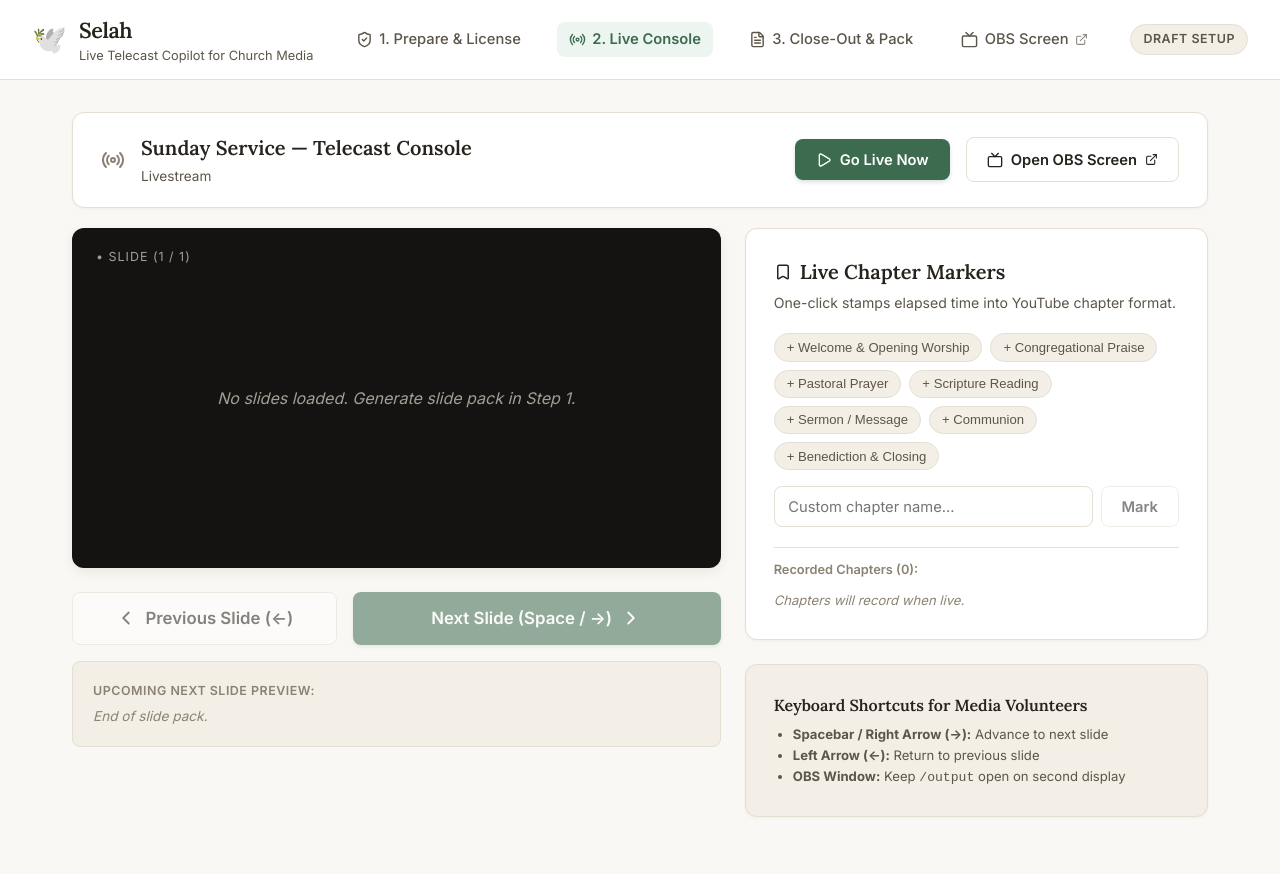
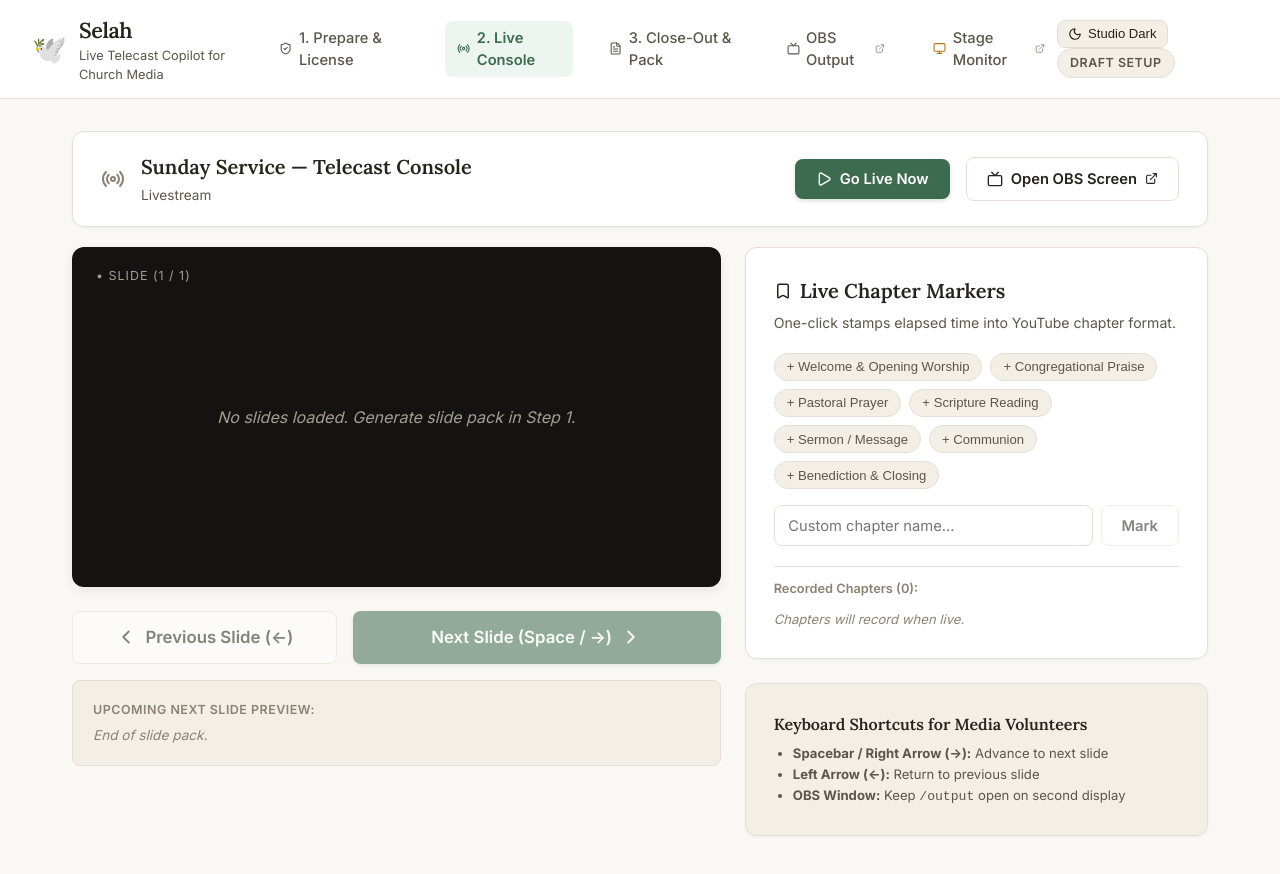
Before and after one commit to N-45div/Selah, a React (Vite) app in the folder frontend/: page /console in a window 1280 px wide. Shown: the top 874 px of the page. Built offline with nearby package versions, Linux system fonts and the light colour scheme.

Commit message:
feat(frontend): add studio dark booth mode switcher and telemetry progress styling

```diff
--- a/frontend/src/components/Header.jsx
+++ b/frontend/src/components/Header.jsx
@@ -1,10 +1,25 @@
-import React from 'react';
+import React, { useState, useEffect } from 'react';
 import { NavLink, Link } from 'react-router-dom';
-import { Radio, ShieldCheck, Tv, FileText, ExternalLink } from 'lucide-react';
+import { Radio, ShieldCheck, Tv, FileText, ExternalLink, Moon, Sun, Monitor } from 'lucide-react';
 
 export default function Header({ currentPlan, streamStatus }) {
+  const [isDarkMode, setIsDarkMode] = useState(false);
+
   const isLive = streamStatus === 'live' || (currentPlan && currentPlan.status === 'live');
   const isEnded = streamStatus === 'ended' || (currentPlan && currentPlan.status === 'ended');
+
+  // Toggle Dark Studio Mode
+  const toggleTheme = () => {
+    setIsDarkMode((prev) => {
+      const nextVal = !prev;
+      if (nextVal) {
+        document.body.classList.add('dark-mode');
+      } else {
+        document.body.classList.remove('dark-mode');
+      }
+      return nextVal;
+    });
+  };
 
   return (
     <header className="app-header">
@@ -40,12 +55,33 @@ export default function Header({ currentPlan, streamStatus }) {
           title="Open OBS / vMix Output Window"
         >
           <Tv size={17} />
-          <span>OBS Screen</span>
+          <span>OBS Output</span>
+          <ExternalLink size={13} style={{ opacity: 0.7 }} />
+        </a>
+
+        <a
+          href="/stage"
+          target="_blank"
+          rel="noopener noreferrer"
+          className="nav-link"
+          title="Open Stage Confidence Monitor"
+        >
+          <Monitor size={17} color="var(--amber-accent)" />
+          <span>Stage Monitor</span>
           <ExternalLink size={13} style={{ opacity: 0.7 }} />
         </a>
       </nav>
 
       <div className="header-status">
+        <button
+          type="button"
+          className="theme-toggle-btn"
+          onClick={toggleTheme}
+          title="Toggle Studio Dark Booth Mode"
+        >
+          {isDarkMode ? <><Sun size={14} color="#f0c56e" /> Paper</> : <><Moon size={14} /> Studio Dark</>}
+        </button>
+
         {isLive ? (
           <span className="status-badge status-live">
             <span className="pulse-dot"></span>
--- a/frontend/src/index.css
+++ b/frontend/src/index.css
@@ -38,6 +38,35 @@
   --font-sans: "Inter", -apple-system, BlinkMacSystemFont, "Segoe UI", Roboto, sans-serif;
   --radius: 8px;
   --radius-lg: 12px;
+}
+
+/* Studio Dark Mode for Dark Tech Booths */
+body.dark-mode {
+  --bg-paper: #121110;
+  --bg-card: #1c1b18;
+  --bg-subtle: #262420;
+  --bg-elevated: #2e2c26;
+
+  --ink-primary: #f5f2eb;
+  --ink-secondary: #b8b2a5;
+  --ink-muted: #807a70;
+  --border-color: #38342c;
+  --border-focus: #4e8a66;
+
+  --green-bg: #15291e;
+  --green-border: #235438;
+  --green-ink: #8ee0b1;
+  --green-accent: #4e8a66;
+
+  --amber-bg: #2d2210;
+  --amber-border: #59421a;
+  --amber-ink: #f0c56e;
+  --amber-accent: #d4912a;
+
+  --red-bg: #2d1411;
+  --red-border: #59231c;
+  --red-ink: #f08e84;
+  --red-accent: #c44d3b;
 }
 
 * {
@@ -662,3 +691,116 @@ body {
   background: var(--bg-subtle);
   border-color: var(--green-accent);
 }
+
+/* Emergency Panic Bar */
+.emergency-bar {
+  background: var(--bg-card);
+  border: 1px solid var(--border-color);
+  border-radius: var(--radius-lg);
+  padding: 0.75rem 1.25rem;
+  display: flex;
+  justify-content: space-between;
+  align-items: center;
+  margin-bottom: 1.25rem;
+  box-shadow: var(--shadow-sm);
+}
+
+.emergency-actions {
+  display: flex;
+  gap: 0.65rem;
+  align-items: center;
+}
+
+.btn-panic {
+  background: var(--red-bg);
+  color: var(--red-accent);
+  border: 1px solid var(--red-border);
+  font-size: 0.82rem;
+  padding: 0.4rem 0.8rem;
+  border-radius: var(--radius);
+  cursor: pointer;
+  display: inline-flex;
+  align-items: center;
+  gap: 0.35rem;
+  font-weight: 600;
+  transition: all 0.15s ease;
+}
+
+.btn-panic:hover, .btn-panic.active {
+  background: var(--red-accent);
+  color: #ffffff;
+}
+
+.btn-safe {
+  background: var(--amber-bg);
+  color: var(--amber-ink);
+  border: 1px solid var(--amber-border);
+  font-size: 0.82rem;
+  padding: 0.4rem 0.8rem;
+  border-radius: var(--radius);
+  cursor: pointer;
+  display: inline-flex;
+  align-items: center;
+  gap: 0.35rem;
+  font-weight: 600;
+  transition: all 0.15s ease;
+}
+
+.btn-safe:hover, .btn-safe.active {
+  background: var(--amber-accent);
+  color: #ffffff;
+}
+
+/* Live Telemetry Progress */
+.telemetry-progress-container {
+  margin: 0.75rem 0;
+}
+
+.progress-track {
+  height: 6px;
+  background: var(--bg-subtle);
+  border-radius: 999px;
+  overflow: hidden;
+  position: relative;
+}
+
+.progress-fill {
+  height: 100%;
+  background: var(--green-accent);
+  transition: width 0.25s ease;
+}
+
+/* Thought Trace Box */
+.thought-trace {
+  background: var(--bg-subtle);
+  border: 1px solid var(--border-color);
+  border-radius: var(--radius);
+  padding: 0.65rem 0.85rem;
+  margin-top: 0.75rem;
+  font-size: 0.82rem;
+  color: var(--ink-secondary);
+  display: flex;
+  align-items: center;
+  gap: 0.5rem;
+  animation: pulse 2s infinite;
+}
+
+/* Dark Mode Theme Toggle Button */
+.theme-toggle-btn {
+  background: var(--bg-subtle);
+  border: 1px solid var(--border-color);
+  color: var(--ink-primary);
+  padding: 0.35rem 0.65rem;
+  border-radius: var(--radius);
+  cursor: pointer;
+  display: inline-flex;
+  align-items: center;
+  gap: 0.35rem;
+  font-size: 0.82rem;
+  transition: all 0.15s ease;
+}
+
+.theme-toggle-btn:hover {
+  background: var(--bg-card);
+  border-color: var(--ink-muted);
+}
```
